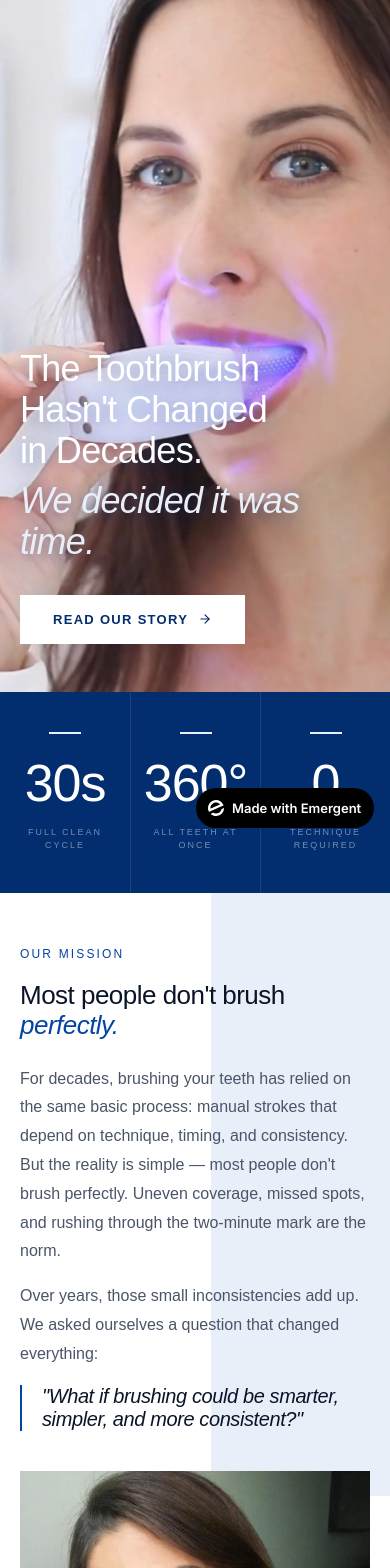
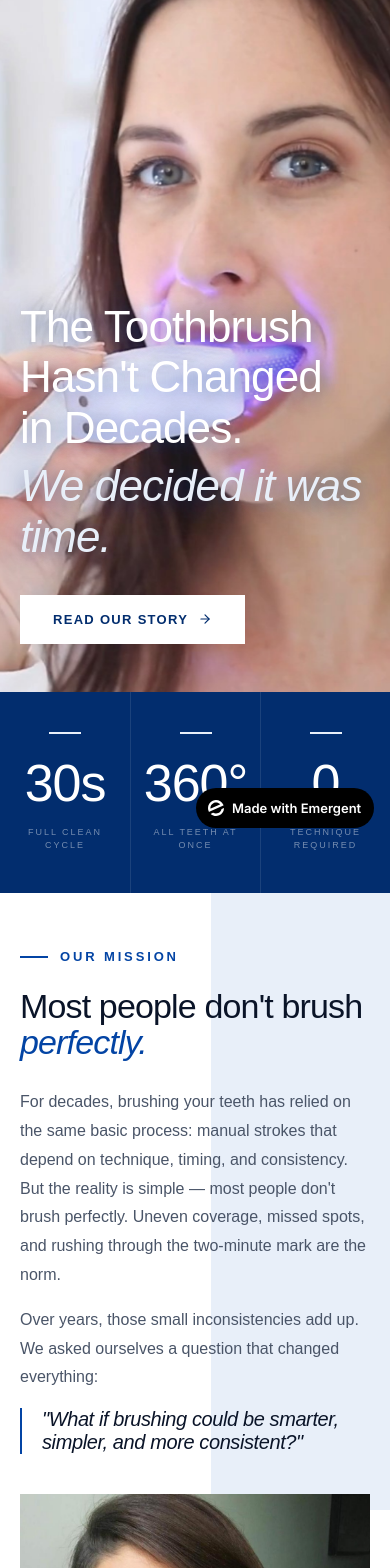
Before and after one commit to Xpartsols/sonic-brush, a React (Create React App) app in the folder frontend/: page / in a window 390 px wide. Shown: the top 1568 px of the page. Built offline with nearby package versions, Linux system fonts and the light colour scheme.

Commit message:
auto-commit for 9bd9e75b-31da-4ed2-8b43-788f03db7faf

```diff
--- a/frontend/src/components/OurStoryPage.jsx
+++ b/frontend/src/components/OurStoryPage.jsx
@@ -77,8 +77,8 @@ const Split = ({
               <div className="flex items-center">
                 <div className="w-full">
                   <span className="eyebrow">{eyebrow}</span>
-                  <h2 className="section-title mt-4">{title}</h2>
-                  <div className="mt-6 space-y-4">{children}</div>
+                  <h2 className="section-title mt-6">{title}</h2>
+                  <div className="mt-7 space-y-4">{children}</div>
                 </div>
               </div>
               {/* Image — right */}
@@ -110,8 +110,8 @@ const Split = ({
               <div className="flex items-center order-1 lg:order-2">
                 <div className="w-full">
                   <span className="eyebrow">{eyebrow}</span>
-                  <h2 className="section-title mt-4">{title}</h2>
-                  <div className="mt-6 space-y-4">{children}</div>
+                  <h2 className="section-title mt-6">{title}</h2>
+                  <div className="mt-7 space-y-4">{children}</div>
                 </div>
               </div>
             </>
@@ -189,7 +189,7 @@ export const OurStoryPage = () => {
         <div className="relative z-10 w-full px-5 sm:px-10 lg:px-16 pb-12 sm:pb-16 lg:pb-20">
           <div className="max-w-[580px]">
             <h1
-              className="mt-4 font-serif-display text-[36px] sm:text-[50px] lg:text-[62px] leading-[1.05] text-white"
+              className="mt-4 font-serif-display text-[44px] sm:text-[64px] lg:text-[80px] leading-[1.02] tracking-[-0.025em] text-white"
               style={{ textShadow: "0 2px 24px rgba(2,45,110,0.7)" }}
             >
               The Toothbrush
@@ -458,14 +458,14 @@ export const OurStoryPage = () => {
             >
               "
             </div>
-            <span className="text-white/50 text-[11px] uppercase tracking-[0.18em]">
+            <span className="eyebrow eyebrow--light">
               Our Commitment
             </span>
-            <h2 className="mt-4 font-serif-display text-[26px] sm:text-[36px] lg:text-[48px] leading-[1.15] text-white">
+            <h2 className="mt-6 section-title section-title--xl text-white">
               Trust is built through consistent quality,
               transparency, and continuous improvement.
             </h2>
-            <p className="mt-6 text-[16px] sm:text-[17px] leading-[1.8] text-white/70 max-w-[600px]">
+            <p className="mt-7 section-lead text-white/75 max-w-[620px]">
               At Sonic Brush®, we listen to our customers and refine our products
               based on real-world feedback. We are committed to delivering
               products that reflect modern expectations — building a brand you can
@@ -486,16 +486,16 @@ export const OurStoryPage = () => {
           <div className="flex items-center px-5 sm:px-10 lg:px-16 xl:px-20 py-16 sm:py-20">
             <div className="max-w-[480px]">
               <span className="eyebrow">The Future of Brushing</span>
-              <h2 className="section-title mt-4">
+              <h2 className="section-title section-title--xl mt-6">
                 Welcome to the{" "}
                 <span className="italic text-[var(--sb-blue)]">future of brushing.</span>
               </h2>
-              <P className="mt-6">
+              <p className="mt-7 section-lead text-[var(--sb-ink-muted)]">
                 We believe the future of oral care lies in intelligent automation,
                 thoughtful design, and routines that fit the pace of everyday life.
                 Sonic Brush® is our contribution to that future.
-              </P>
-              <p className="mt-6 font-serif-display italic text-[20px] sm:text-[24px] leading-[1.3] text-[var(--sb-ink)]">
+              </p>
+              <p className="mt-7 font-serif-display italic text-[22px] sm:text-[28px] leading-[1.3] text-[var(--sb-ink)]">
                 The toothbrush had its era.
                 <br />
                 Now it's time for something better.
--- a/frontend/src/index.css
+++ b/frontend/src/index.css
@@ -48,14 +48,29 @@ code {
     letter-spacing: -0.02em;
 }
 
-/* Subtle eyebrow label */
+/* Subtle eyebrow label — stronger, with a leading hairline anchor */
 .eyebrow {
     font-family: 'Outfit', sans-serif;
-    font-size: 12px;
-    font-weight: 500;
-    letter-spacing: 0.18em;
+    font-size: 13px;
+    font-weight: 600;
+    letter-spacing: 0.22em;
     text-transform: uppercase;
     color: var(--sb-blue);
+    display: inline-flex;
+    align-items: center;
+    gap: 12px;
+    line-height: 1;
+}
+.eyebrow::before {
+    content: "";
+    display: inline-block;
+    width: 28px;
+    height: 2px;
+    background-color: currentColor;
+}
+/* Light variant for dark backgrounds */
+.eyebrow--light {
+    color: var(--sb-blue-soft);
 }
 
 /* Sharp minimal button */
@@ -110,10 +125,35 @@ code {
 .section-title {
     font-family: 'Tenor Sans', sans-serif;
     font-weight: 400;
-    font-size: clamp(26px, 4vw, 44px);
-    letter-spacing: -0.02em;
-    line-height: 1.15;
+    font-size: clamp(34px, 5vw, 60px);
+    letter-spacing: -0.025em;
+    line-height: 1.05;
     color: var(--sb-ink);
+}
+
+/* Extra-large section heading — for marquee/feature sections */
+.section-title--xl {
+    font-size: clamp(40px, 6vw, 72px);
+    line-height: 1.02;
+}
+
+/* Light variant for dark backgrounds */
+.section-title--light {
+    color: #ffffff;
+}
+
+/* Lead paragraph — confident intro paragraph beneath a section title */
+.section-lead {
+    font-family: 'Outfit', sans-serif;
+    font-size: clamp(17px, 1.4vw, 20px);
+    line-height: 1.6;
+    color: var(--sb-ink);
+    font-weight: 400;
+}
+
+/* Light variant for dark backgrounds */
+.section-lead--light {
+    color: rgba(255, 255, 255, 0.78);
 }
 
 /* Hero CTA button — white fill, clearly readable over dark gradient */
```
